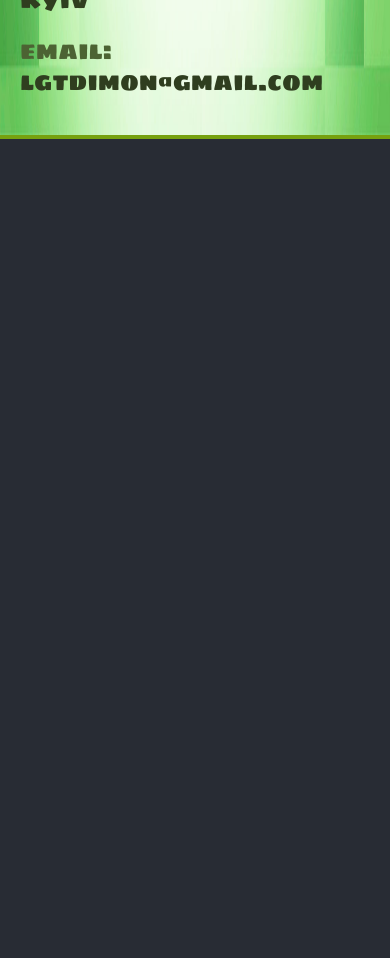
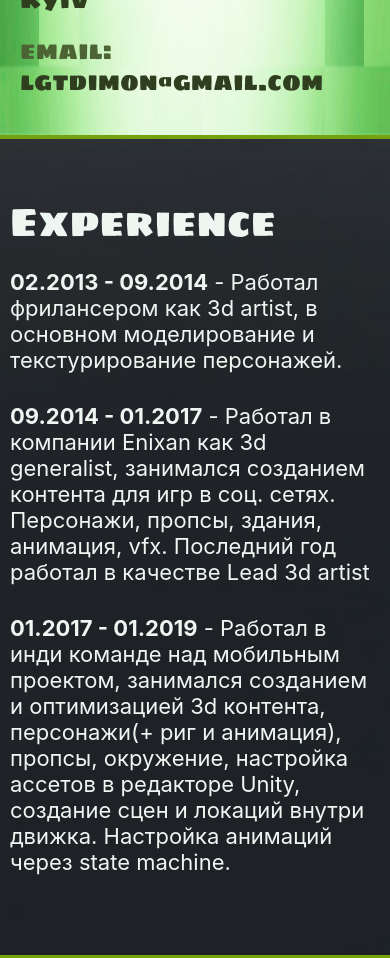
Before and after one commit to deeartrama88/dimon-portfolio, a React (Create React App) app: page / in a window 390 px wide. Shown: the part 1160-2118 px from the top of the page. Before the commit the page ends 1299 px from the top, so only its background shows below. Built offline with nearby package versions, Linux system fonts and the light colour scheme.

Commit message:
experience section added

```diff
--- a/src/App.js
+++ b/src/App.js
@@ -1,6 +1,7 @@
 import React, { Component } from 'react';
 import Header from './components/header';
 import AboutMe from './components/aboutMe';
+import Experience from './components/experience';
 
 class App extends Component {
   render() {
@@ -8,6 +9,7 @@ class App extends Component {
       <div className="App">
          <Header />
          <AboutMe />
+         <Experience />
       </div>
     );
   }
--- a/src/assets/css/colors.scss
+++ b/src/assets/css/colors.scss
@@ -3,3 +3,4 @@ $green-darker: #4c6333;
 $green-dark: #2f3e1f;
 $green-lighter: #87b158;
 $blue-dark: #282c34;
+$white-main: #EEF6F2
--- /dev/null
+++ b/src/assets/css/experience.css
@@ -0,0 +1,13 @@
+.experience {
+  background: url("../images/bg-01.jpg") no-repeat;
+  background-size: cover;
+  color: #EEF6F2;
+  padding: 50px 10px;
+  border-bottom: 3px solid #76a10f; }
+  .experience-title {
+    font-size: 50px;
+    font-family: 'Sigmar', sans-serif;
+    margin-bottom: 20px; }
+  .experience-desc {
+    font-size: 28px;
+    margin-bottom: 30px; }
--- /dev/null
+++ b/src/assets/css/experience.scss
@@ -0,0 +1,19 @@
+@import "colors.scss";
+.experience {
+  background: url("../images/bg-01.jpg") no-repeat;
+  background-size: cover;
+  color: $white-main;
+  padding: 50px 10px;
+  border-bottom: 3px solid $green-main;
+
+  &-title {
+    font-size: 50px;
+    font-family: 'Sigmar', sans-serif;
+    margin-bottom: 20px;
+  }
+
+  &-desc {
+    font-size: 28px;
+    margin-bottom: 30px;
+  }
+}
--- a/src/assets/css/index.css
+++ b/src/assets/css/index.css
@@ -88,6 +88,20 @@ header {
       .about-me__contacts__info-value {
         color: #2f3e1f;
         margin-bottom: 20px; }
+
+.experience {
+  background: url("../images/bg-01.jpg") no-repeat;
+  background-size: cover;
+  color: #EEF6F2;
+  padding: 50px 10px;
+  border-bottom: 3px solid #76a10f; }
+  .experience-title {
+    font-size: 50px;
+    font-family: 'Sigmar', sans-serif;
+    margin-bottom: 20px; }
+  .experience-desc {
+    font-size: 28px;
+    margin-bottom: 30px; }
 
 body {
   background-color: #282c34;
@@ -184,4 +198,8 @@ ul {
     font-size: 16px; }
   .avatar {
     width: 130px;
-    height: 130px; } }
+    height: 130px; }
+  .experience-title {
+    font-size: 40px; }
+  .experience-desc {
+    font-size: 22px; } }
--- a/src/assets/css/index.scss
+++ b/src/assets/css/index.scss
@@ -1,6 +1,7 @@
 @import "colors.scss";
 @import "header.scss";
 @import "about-me.scss";
+@import "experience.scss";
 
 body {
   background-color: #282c34;
--- a/src/assets/css/media.css
+++ b/src/assets/css/media.css
@@ -63,4 +63,8 @@
     font-size: 16px; }
   .avatar {
     width: 130px;
-    height: 130px; } }
+    height: 130px; }
+  .experience-title {
+    font-size: 40px; }
+  .experience-desc {
+    font-size: 22px; } }
--- a/src/assets/css/media.scss
+++ b/src/assets/css/media.scss
@@ -128,4 +128,14 @@
     width: 130px;
     height: 130px;
   }
+
+  // experience
+  .experience {
+    &-title {
+      font-size: 40px;
+    }
+    &-desc {
+      font-size: 22px;
+    }
+  }
 }
--- a/src/components/aboutMe.js
+++ b/src/components/aboutMe.js
@@ -1,5 +1,5 @@
 import React from 'react';
-import BG_01 from '../assets/images/bg-01.jpg';
+
 import AgeIcon from '../assets/images/ageIcon.png';
 import ExpIcon from '../assets/images/experienceIcon.png';
 
--- /dev/null
+++ b/src/components/experience.js
@@ -0,0 +1,29 @@
+import React from 'react';
+
+const Experience = () => {
+   return (
+      <section className="experience">
+         <div className="container">
+            <div className="experience-title">Experience</div>
+            <div className="experience-desc">
+               <b>02.2013 - 09.2014</b> - Работал фрилансером как 3d artist, в основном
+               моделирование и текстурирование персонажей.
+            </div>
+            <div className="experience-desc">
+               <b>09.2014 - 01.2017</b> - Работал в компании Enixan как 3d generalist,
+               занимался созданием контента для игр в соц. сетях. Персонажи,
+               пропсы, здания, анимация, vfx. Последний год работал в качестве
+               Lead 3d artist
+            </div>
+            <div className="experience-desc">
+               <b>01.2017 - 01.2019</b> - Работал в инди команде над мобильным проектом,
+               занимался созданием и оптимизацией 3d контента, персонажи(+ риг и анимация),
+               пропсы, окружение, настройка ассетов в редакторе Unity, создание сцен и
+               локаций внутри движка. Настройка анимаций через state machine.
+            </div>
+         </div>
+      </section>
+   )
+};
+
+export default Experience;
```
Also changed, not shown: src/assets/images/bg-01.jpg.
